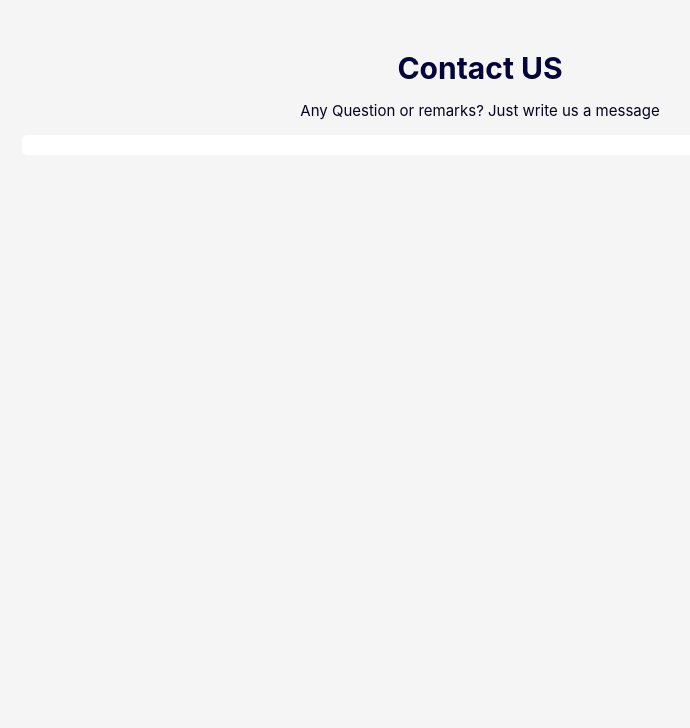
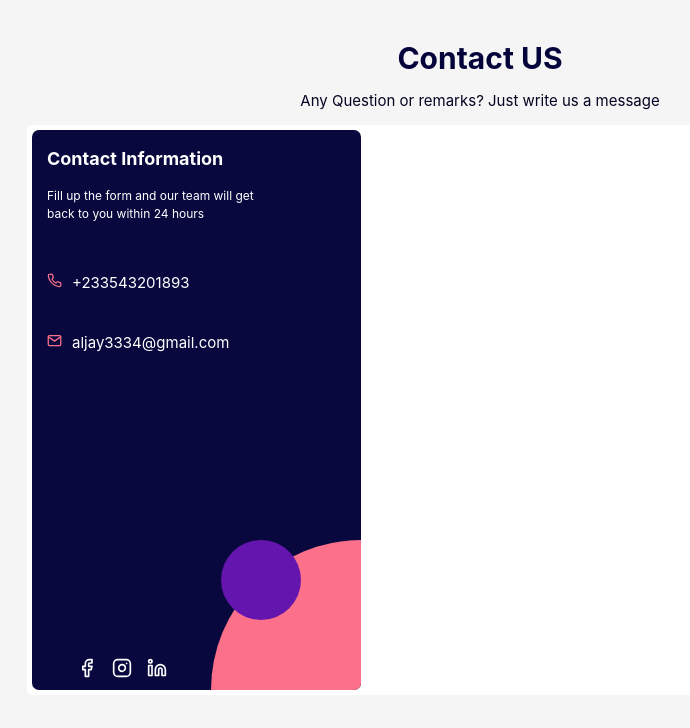
Before and after one commit to allenarduino/react-contact-form, a React (Create React App) app: page / in a window 1280 px wide. Shown: the top 728 px of the page, without its empty margins (160-850 px from the left). Built offline with nearby package versions, Linux system fonts and the light colour scheme.

Commit message:
Added the DetailsBar component

```diff
--- a/package.json
+++ b/package.json
@@ -8,6 +8,7 @@
     "@testing-library/user-event": "^13.5.0",
     "react": "^18.2.0",
     "react-dom": "^18.2.0",
+    "react-feather": "^2.0.10",
     "react-router-dom": "^6.8.1",
     "react-scripts": "5.0.1",
     "styled-components": "^5.3.6",
--- /dev/null
+++ b/src/components/DetailsBar.js
@@ -0,0 +1,126 @@
+import React from 'react';
+import styled from 'styled-components';
+import * as Icon from 'react-feather';
+
+const DetailsBarWrapper = styled.div`
+  background-color: rgb(8, 8, 63);
+  height: 100%;
+  width: 35%;
+  border-radius: 7px;
+  overflow: auto;
+  padding-left: 15px;
+  position: relative;
+`;
+
+const TextWrapper = styled.div`
+  width: 70%;
+`;
+
+const TextOne = styled.p`
+  color: #fff;
+  font-size: 18px;
+  font-weight: bold;
+`;
+
+const TextTwo = styled.p`
+  color: #fff;
+  font-size: 12px;
+  line-height: 18px;
+`;
+
+const SemiCircle = styled.div`
+  bottom: 0;
+  right: 0;
+  position: absolute;
+  margin-left: 10px;
+  background-color: rgb(252, 113, 137);
+  border-radius: 150px 0px 0px 0;
+  height: 150px;
+  width: 150px;
+`;
+
+const FullCircle = styled.div`
+  height: 80px;
+  width: 80px;
+  background-color: rgb(100, 21, 173);
+  border-radius: 100%;
+  z-index: 22;
+  margin-left: 10px;
+`;
+
+const ContactsWrapper = styled.a`
+  display: flex;
+  width: 200px;
+  height: 10px;
+  margin-top: 50px;
+  cursor: pointer;
+  text-decoration: none;
+`;
+
+const ContactText = styled.div`
+  color: #fff;
+  font-size: 15px;
+  margin-left: 10px;
+`;
+
+const SocialsWrapper = styled.div`
+  display: flex;
+  width: 150px;
+  height: 10px;
+  justify-content: center;
+  bottom: 30px;
+  position: absolute;
+  cursor: pointer;
+`;
+
+const SocialIconWrapper = styled.a`
+  width: 35px;
+  height: 35px;
+  border-radius: 50%;
+  display: flex;
+  justify-content: center;
+  align-items: center;
+  &:hover {
+    background-color: rgb(252, 113, 137);
+  }
+`;
+
+const DetailsBar = () => {
+  return (
+    <DetailsBarWrapper>
+      <TextWrapper>
+        <TextOne>Contact Information</TextOne>
+        <TextTwo>Fill up the form and our team will get back to you within 24 hours</TextTwo>
+      </TextWrapper>
+      <div>
+        <ContactsWrapper href="tel:+233543201893">
+          <Icon.Phone size={15} color="rgb(252, 113, 137)" />
+          <ContactText>+233543201893</ContactText>
+        </ContactsWrapper>
+
+        <ContactsWrapper href="mailto:aljay3334@gmail.com">
+          <Icon.Mail size={15} color="rgb(252, 113, 137)" />
+          <ContactText>aljay3334@gmail.com</ContactText>
+        </ContactsWrapper>
+      </div>
+
+      <SocialsWrapper>
+        <SocialIconWrapper href="https://www.facebook.com/profile.php?id=100021937291259">
+          <Icon.Facebook color="#fff" size={20} />
+        </SocialIconWrapper>
+        <SocialIconWrapper href="https://www.instagram.com/_allenjones/">
+          <Icon.Instagram color="#fff" size={20} />
+        </SocialIconWrapper>
+        <SocialIconWrapper href="https://www.linkedin.com/in/allen-jones-b799b7171/">
+          <Icon.Linkedin color="#fff" size={20} />
+        </SocialIconWrapper>
+      </SocialsWrapper>
+
+      <SemiCircle>
+        <FullCircle></FullCircle>
+      </SemiCircle>
+    </DetailsBarWrapper>
+  );
+};
+
+export default DetailsBar;
--- a/src/index.css
+++ b/src/index.css
@@ -8,5 +8,7 @@ body {
 
 code {
   font-family: source-code-pro, Menlo, Monaco, Consolas, 'Courier New', monospace;
-  color: rgb(4, 4, 34);
+  color: rgb(8, 8, 63);
+  color: rgb(252, 113, 137);
+  color: rgb(100, 21, 173);
 }
--- a/src/pages/FormPage.js
+++ b/src/pages/FormPage.js
@@ -1,5 +1,6 @@
 import React from 'react';
 import styled from 'styled-components';
+import DetailsBar from '../components/DetailsBar';
 
 const PageWrapper = styled.div`
   display: flex;
@@ -7,19 +8,21 @@ const PageWrapper = styled.div`
   min-height: 100vh;
   align-items: center;
   background-color: whitesmoke;
+  padding-bottom: 50px;
 `;
 
 const PageHeadingWrapper = styled.div`
   display: flex;
   flex-direction: column;
-  margin-top: 50px;
+  margin-top: 40px;
 `;
 
 const FormContainer = styled.div`
   width: 70%;
   background-color: #fff;
-  padding: 10px;
+  padding: 5px;
   border-radius: 5px;
+  height: 70vh;
   @media (max-width: 768px) {
     width: 90%;
   }
@@ -44,7 +47,9 @@ const FormPage = () => {
         <TextOne>Contact US</TextOne>
         <TextTwo>Any Question or remarks? Just write us a message</TextTwo>
       </PageHeadingWrapper>
-      <FormContainer></FormContainer>
+      <FormContainer>
+        <DetailsBar />
+      </FormContainer>
     </PageWrapper>
   );
 };
```
Also changed, not shown: 1 other file (tests, documents, lock files or other folders).
